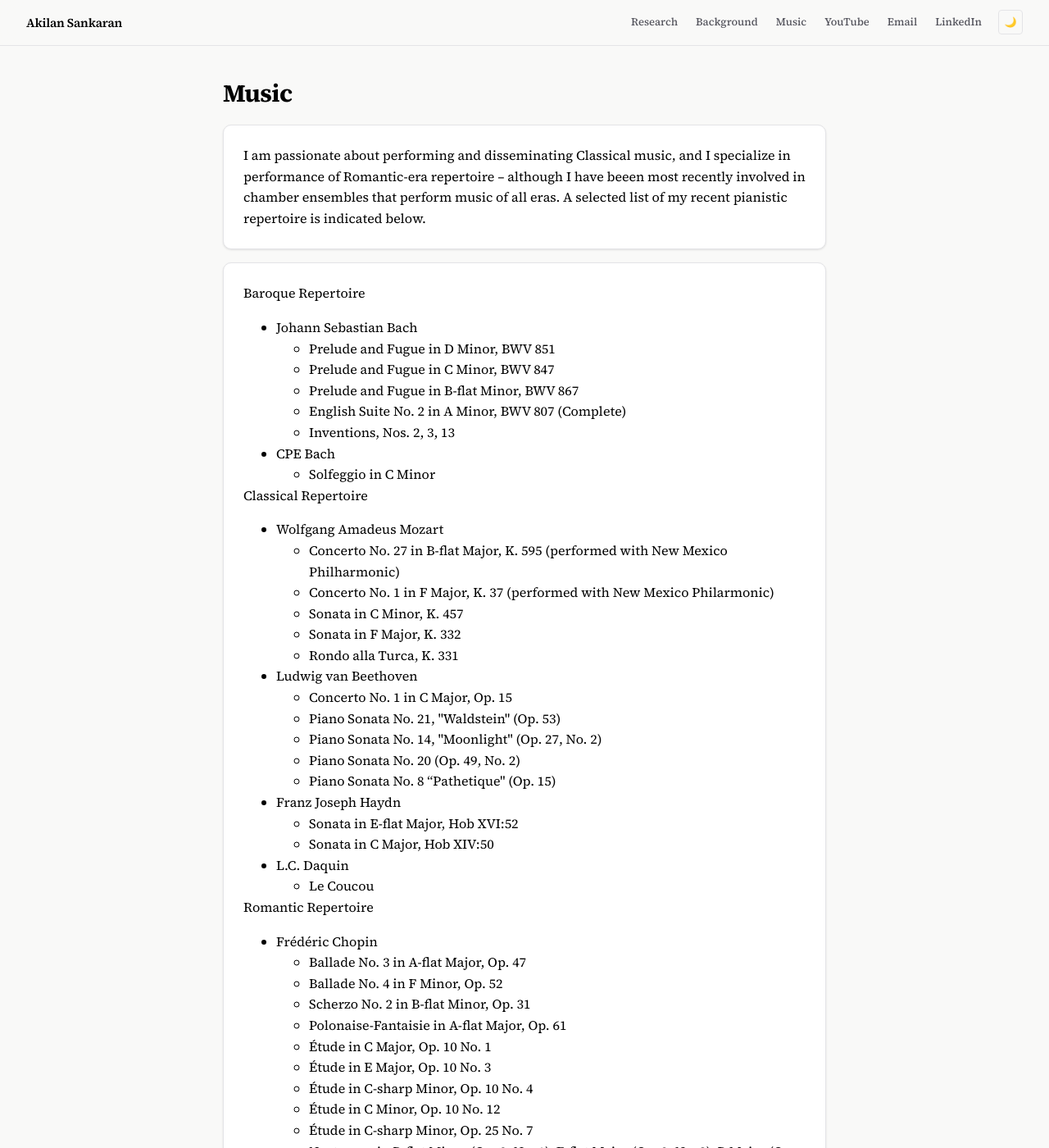
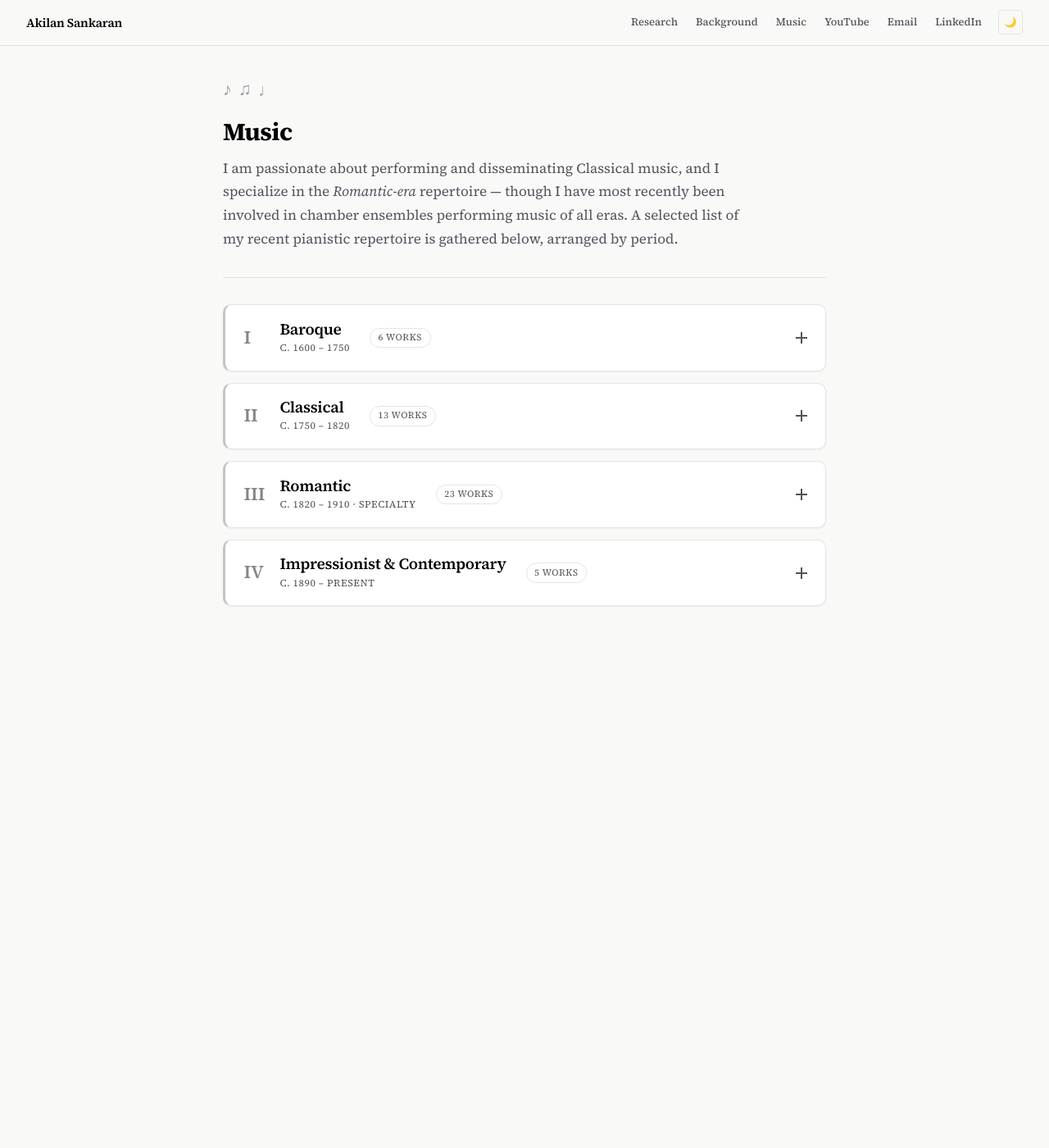
Before and after one commit to akilansankaran/akilansankaran.github.io, a Jekyll site: the page built from music.md, in a window 1280 px wide and 1400 px high. Shown: the whole window at 82% size. Built offline with Jekyll 4.4.1, drawn with Linux system fonts in a browser that asks for light colours; some web fonts are replaced; some of the changed text lies outside the part shown.

```diff
--- a/music.md
+++ b/music.md
@@ -2,155 +2,212 @@
 layout: default
 title: Music
 ---
-# Music
 
-<div class="content-container" markdown="1">
-I am passionate about performing and disseminating Classical music, and I specialize in performance of Romantic-era repertoire – although I have beeen most recently involved in chamber ensembles that perform music of all eras. A selected list of my recent pianistic repertoire is indicated below.
+<div class="music-hero">
+  <div class="music-hero-motif" aria-hidden="true">
+    <span class="mh-note">♪</span><span class="mh-note">♫</span><span class="mh-note">♩</span>
+  </div>
+  <h1 class="music-hero-title">Music</h1>
+  <p class="music-hero-lede">I am passionate about performing and disseminating Classical music, and I specialize in the <em>Romantic-era</em> repertoire — though I have most recently been involved in chamber ensembles performing music of all eras. A selected list of my recent pianistic repertoire is gathered below, arranged by period.</p>
 </div>
 
-<div class="content-container">
-  <div class="repertoire-box" onclick="toggleRepertoire(this)">
-    <div class="repertoire-header">Baroque Repertoire</div>
-    <div class="repertoire-content">
-      <ul>
-        <li>Johann Sebastian Bach
-          <ul>
-            <li>Prelude and Fugue in D Minor, BWV 851</li>
-           <li>Prelude and Fugue in C Minor, BWV 847</li>
-           <li>Prelude and Fugue in B-flat Minor, BWV 867</li>
-           <li>English Suite No. 2 in A Minor, BWV 807 (Complete)</li>
-           <li>Inventions, Nos. 2, 3, 13</li>
-          </ul>
-        </li>
-        <li>CPE Bach
-          <ul>
-            <li>Solfeggio in C Minor </li>
-          </ul>
-        </li>
-      </ul>
+<div class="era-stack">
+
+  <section class="era-card" onclick="toggleRepertoire(this)">
+    <header class="era-head">
+      <div class="era-head-main">
+        <span class="era-index">I</span>
+        <div>
+          <h2 class="era-name">Baroque</h2>
+          <span class="era-years">c. 1600 – 1750</span>
+        </div>
+      </div>
+      <span class="era-toggle" aria-hidden="true"></span>
+    </header>
+    <div class="era-body">
+      <div class="composer">
+        <h3 class="composer-name">Johann Sebastian Bach</h3>
+        <ul class="piece-list">
+          <li>Prelude and Fugue in D Minor, BWV 851</li>
+          <li>Prelude and Fugue in C Minor, BWV 847</li>
+          <li>Prelude and Fugue in B-flat Minor, BWV 867</li>
+          <li>English Suite No. 2 in A Minor, BWV 807 <span class="piece-note">(complete)</span></li>
+          <li>Inventions, Nos. 2, 3, 13</li>
+        </ul>
+      </div>
+      <div class="composer">
+        <h3 class="composer-name">C. P. E. Bach</h3>
+        <ul class="piece-list">
+          <li>Solfeggio in C Minor</li>
+        </ul>
+      </div>
     </div>
-  </div>
+  </section>
 
-  <div class="repertoire-box" onclick="toggleRepertoire(this)">
-    <div class="repertoire-header">Classical Repertoire</div>
-    <div class="repertoire-content">
-      <ul>
-        <li>Wolfgang Amadeus Mozart
-       <ul>
-            <li>Concerto No. 27 in B-flat Major, K. 595 (performed with New Mexico Philharmonic) </li>
-            <li>Concerto No. 1 in F Major, K. 37 (performed with New Mexico Philarmonic) </li>
-            <li>Sonata in C Minor, K. 457 </li>
-            <li>Sonata in F Major, K. 332 </li>
-            <li>Rondo alla Turca, K. 331 </li>
-          </ul>
-        </li>
-        <li>Ludwig van Beethoven
-       <ul>
-            <li>Concerto No. 1 in C Major, Op. 15 </li>
-            <li>Piano Sonata No. 21, "Waldstein" (Op. 53)</li>
-            <li>Piano Sonata No. 14, "Moonlight" (Op. 27, No. 2)</li>
-           <li>Piano Sonata No. 20 (Op. 49, No. 2)</li>
-           <li>Piano Sonata No. 8 “Pathetique" (Op. 15)</li>
-          </ul>
-        </li>
-        <li>Franz Joseph Haydn
-       <ul>
-            <li>Sonata in E-flat Major, Hob XVI:52</li>
-            <li>Sonata in C Major, Hob XIV:50</li>
-          </ul>
-        </li>
-        <li>L.C. Daquin
-          <ul>
-            <li>Le Coucou</li>
-          </ul>
-        </li>
-      </ul>
+  <section class="era-card" onclick="toggleRepertoire(this)">
+    <header class="era-head">
+      <div class="era-head-main">
+        <span class="era-index">II</span>
+        <div>
+          <h2 class="era-name">Classical</h2>
+          <span class="era-years">c. 1750 – 1820</span>
+        </div>
+      </div>
+      <span class="era-toggle" aria-hidden="true"></span>
+    </header>
+    <div class="era-body">
+      <div class="composer">
+        <h3 class="composer-name">Wolfgang Amadeus Mozart</h3>
+        <ul class="piece-list">
+          <li>Concerto No. 27 in B-flat Major, K. 595 <span class="piece-note">(with New Mexico Philharmonic)</span></li>
+          <li>Concerto No. 1 in F Major, K. 37 <span class="piece-note">(with New Mexico Philharmonic)</span></li>
+          <li>Sonata in C Minor, K. 457</li>
+          <li>Sonata in F Major, K. 332</li>
+          <li>Rondo alla Turca, K. 331</li>
+        </ul>
+      </div>
+      <div class="composer">
+        <h3 class="composer-name">Ludwig van Beethoven</h3>
+        <ul class="piece-list">
+          <li>Concerto No. 1 in C Major, Op. 15</li>
+          <li>Piano Sonata No. 21, <em>Waldstein</em> (Op. 53)</li>
+          <li>Piano Sonata No. 14, <em>Moonlight</em> (Op. 27, No. 2)</li>
+          <li>Piano Sonata No. 20 (Op. 49, No. 2)</li>
+          <li>Piano Sonata No. 8, <em>Pathétique</em> (Op. 13)</li>
+        </ul>
+      </div>
+      <div class="composer">
+        <h3 class="composer-name">Franz Joseph Haydn</h3>
+        <ul class="piece-list">
+          <li>Sonata in E-flat Major, Hob. XVI:52</li>
+          <li>Sonata in C Major, Hob. XVI:50</li>
+        </ul>
+      </div>
+      <div class="composer">
+        <h3 class="composer-name">L. C. Daquin</h3>
+        <ul class="piece-list">
+          <li>Le Coucou</li>
+        </ul>
+      </div>
     </div>
-  </div>
+  </section>
 
-  <div class="repertoire-box" onclick="toggleRepertoire(this)">
-    <div class="repertoire-header">Romantic Repertoire</div>
-    <div class="repertoire-content">
-      <ul>
-        <li>Frédéric Chopin
-            <ul>
-            <li>Ballade No. 3 in A-flat Major, Op. 47</li>
-            <li>Ballade No. 4 in F Minor, Op. 52</li>
-            <li>Scherzo No. 2 in B-flat Minor, Op. 31</li>
-            <li>Polonaise-Fantaisie in A-flat Major, Op. 61</li>
-            <li>Étude in C Major, Op. 10 No. 1</li>
-            <li>Étude in E Major, Op. 10 No. 3</li>
-            <li>Étude in C-sharp Minor, Op. 10 No. 4</li>
-            <li>Étude in C Minor, Op. 10 No. 12 </li>
-            <li>Étude in C-sharp Minor, Op. 25 No. 7</li>
-            <li>Nocturnes in B-flat Minor (Op. 9, No. 1), E-flat Major (Op. 9, No. 2), B Major (Op. 9, No. 3), C-sharp Minor (Op. 27, No. 1), D-flat Major (Op. 27, No. 2), C Minor (Op. 48, No. 1), F-sharp Minor (Op. 48, No. 2), and E Minor (Op. 72, No. 1)</li>
-            <li>Préludes: Op. 28, No. 15 (D-flat Major)</li>
-            </ul>
-        </li>
-        <li>Sergei Rachmaninoff
-            <ul>
-            <li>Concerto No. 2, Op. 18 (performed with New Mexico Philharmonic)</li>
-            <li>Études in G Minor (Op. 33, No. 4), E-flat Minor (Op. 39, No. 5), and D Minor (Op. 39, No. 8)</li>
-            <li>Préludes in D Major (Op. 23, No. 4) and G-sharp Minor (Op. 32, No. 12) </li>
-            <li>Barcarolle, Op. 10 No. 3</li>
-            </ul>
-        </li>
-        <li>Franz Liszt
-          <ul>
-            <li>Sonata in B Minor, S. 178 (in progress)</li>
-            <li>Transcendental Études: No. 10 in F Minor "Appassionata"</li>
-            <li>*Grandes études de Paganini, S. 141*: No. 3, *La Campanella*.</li>
-            <li>Hungarian Rhapsody No. 2 in C-sharp minor, S.244/2</li>
-          </ul>
-        </li>
-       <li>Franz Schubert
-          <ul>
-            <li>Impromptu: No. 2 and No. 4 in E-flat Major and A-flat Major (Op. 90, No. 2 and No. 4)</li>
-            <li>Piano Sonata in B-flat Major, D. 960 (in progress)</li>
-            <li>Ständchen, D. 957/4</li>
-          </ul>
-        </li>
-       <li>Felix Mendelssohn
-          <ul>
-            <li>Lieder ohne Worte, Op. 67 No. 4</li>
-          </ul>
-        </li>
-      </ul>
+  <section class="era-card" onclick="toggleRepertoire(this)">
+    <header class="era-head">
+      <div class="era-head-main">
+        <span class="era-index">III</span>
+        <div>
+          <h2 class="era-name">Romantic</h2>
+          <span class="era-years">c. 1820 – 1910 · specialty</span>
+        </div>
+      </div>
+      <span class="era-toggle" aria-hidden="true"></span>
+    </header>
+    <div class="era-body">
+      <div class="composer">
+        <h3 class="composer-name">Frédéric Chopin</h3>
+        <ul class="piece-list">
+          <li>Ballade No. 3 in A-flat Major, Op. 47</li>
+          <li>Ballade No. 4 in F Minor, Op. 52</li>
+          <li>Scherzo No. 2 in B-flat Minor, Op. 31</li>
+          <li>Polonaise-Fantaisie in A-flat Major, Op. 61</li>
+          <li>Étude in C Major, Op. 10 No. 1</li>
+          <li>Étude in E Major, Op. 10 No. 3</li>
+          <li>Étude in C-sharp Minor, Op. 10 No. 4</li>
+          <li>Étude in C Minor, Op. 10 No. 12</li>
+          <li>Étude in C-sharp Minor, Op. 25 No. 7</li>
+          <li>Nocturnes in B-flat Minor (Op. 9, No. 1), E-flat Major (Op. 9, No. 2), B Major (Op. 9, No. 3), C-sharp Minor (Op. 27, No. 1), D-flat Major (Op. 27, No. 2), C Minor (Op. 48, No. 1), F-sharp Minor (Op. 48, No. 2), and E Minor (Op. 72, No. 1)</li>
+          <li>Prélude in D-flat Major, Op. 28 No. 15</li>
+        </ul>
+      </div>
+      <div class="composer">
+        <h3 class="composer-name">Sergei Rachmaninoff</h3>
+        <ul class="piece-list">
+          <li>Concerto No. 2, Op. 18 <span class="piece-note">(with New Mexico Philharmonic)</span></li>
+          <li>Études in G Minor (Op. 33, No. 4), E-flat Minor (Op. 39, No. 5), and D Minor (Op. 39, No. 8)</li>
+          <li>Préludes in D Major (Op. 23, No. 4) and G-sharp Minor (Op. 32, No. 12)</li>
+          <li>Barcarolle, Op. 10 No. 3</li>
+        </ul>
+      </div>
+      <div class="composer">
+        <h3 class="composer-name">Franz Liszt</h3>
+        <ul class="piece-list">
+          <li>Sonata in B Minor, S. 178 <span class="piece-note">(in progress)</span></li>
+          <li>Transcendental Étude No. 10 in F Minor, <em>Appassionata</em></li>
+          <li><em>Grandes études de Paganini</em>, S. 141: No. 3, <em>La Campanella</em></li>
+          <li>Hungarian Rhapsody No. 2 in C-sharp Minor, S. 244/2</li>
+        </ul>
+      </div>
+      <div class="composer">
+        <h3 class="composer-name">Franz Schubert</h3>
+        <ul class="piece-list">
+          <li>Impromptus No. 2 and No. 4 in E-flat Major and A-flat Major (Op. 90)</li>
+          <li>Piano Sonata in B-flat Major, D. 960 <span class="piece-note">(in progress)</span></li>
+          <li>Ständchen, D. 957/4</li>
+        </ul>
+      </div>
+      <div class="composer">
+        <h3 class="composer-name">Felix Mendelssohn</h3>
+        <ul class="piece-list">
+          <li>Lieder ohne Worte, Op. 67 No. 4</li>
+        </ul>
+      </div>
     </div>
-  </div>
+  </section>
 
-  <div class="repertoire-box" onclick="toggleRepertoire(this)">
-    <div class="repertoire-header">Contemporary and Impressionistic Repertoire</div>
-    <div class="repertoire-content">
-      <ul>
-        <li>Claude Debussy
-          <ul>
-            <li>Images Suite, I., L. 110</li>
-          </ul>
-        </li>
-        <li>Maurice Ravel
-          <ul>
-            <li>Jeux d'eau</li>
-            <li>La valse (in progress), Op. 72b</li>
-          </ul>
-        </li>
-        <li>Aaron Copland
-          <ul>
-            <li>"The Cat and the Mouse"</li>
-          </ul>
-        </li>
-        <li>Saint-Saëns, Liszt
-          <ul>
-            <li>Danse macabre, Op. 40 (piano transcription)</li>
-          </ul>
-        </li>
-      </ul>
+  <section class="era-card" onclick="toggleRepertoire(this)">
+    <header class="era-head">
+      <div class="era-head-main">
+        <span class="era-index">IV</span>
+        <div>
+          <h2 class="era-name">Impressionist &amp; Contemporary</h2>
+          <span class="era-years">c. 1890 – present</span>
+        </div>
+      </div>
+      <span class="era-toggle" aria-hidden="true"></span>
+    </header>
+    <div class="era-body">
+      <div class="composer">
+        <h3 class="composer-name">Claude Debussy</h3>
+        <ul class="piece-list">
+          <li>Images Suite, I., L. 110</li>
+        </ul>
+      </div>
+      <div class="composer">
+        <h3 class="composer-name">Maurice Ravel</h3>
+        <ul class="piece-list">
+          <li>Jeux d'eau</li>
+          <li>La valse, Op. 72b <span class="piece-note">(in progress)</span></li>
+        </ul>
+      </div>
+      <div class="composer">
+        <h3 class="composer-name">Aaron Copland</h3>
+        <ul class="piece-list">
+          <li>The Cat and the Mouse</li>
+        </ul>
+      </div>
+      <div class="composer">
+        <h3 class="composer-name">Saint-Saëns / Liszt</h3>
+        <ul class="piece-list">
+          <li>Danse macabre, Op. 40 <span class="piece-note">(piano transcription)</span></li>
+        </ul>
+      </div>
     </div>
-  </div>
+  </section>
+
 </div>
 
 <script>
 function toggleRepertoire(box) {
   box.classList.toggle('expanded');
 }
+
+/* Auto-fill each era header with a live piece count */
+document.querySelectorAll('.era-card').forEach(function (card) {
+  var count = card.querySelectorAll('.piece-list > li').length;
+  var badge = document.createElement('span');
+  badge.className = 'era-count';
+  badge.textContent = count + (count === 1 ? ' work' : ' works');
+  card.querySelector('.era-head-main').appendChild(badge);
+});
 </script>
```
Also changed, not shown: index.md (+9 -3 lines).
